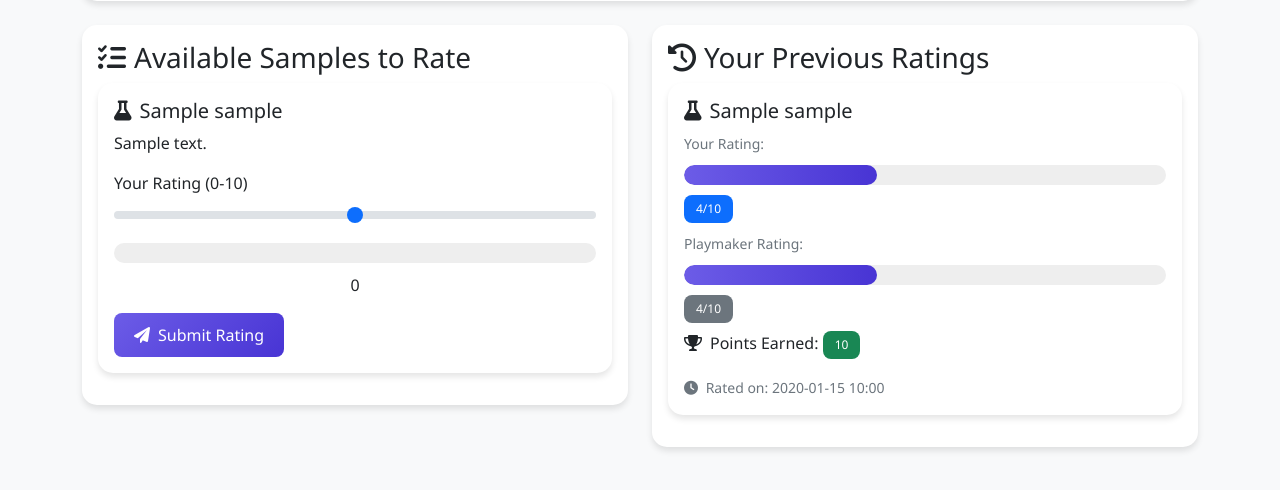
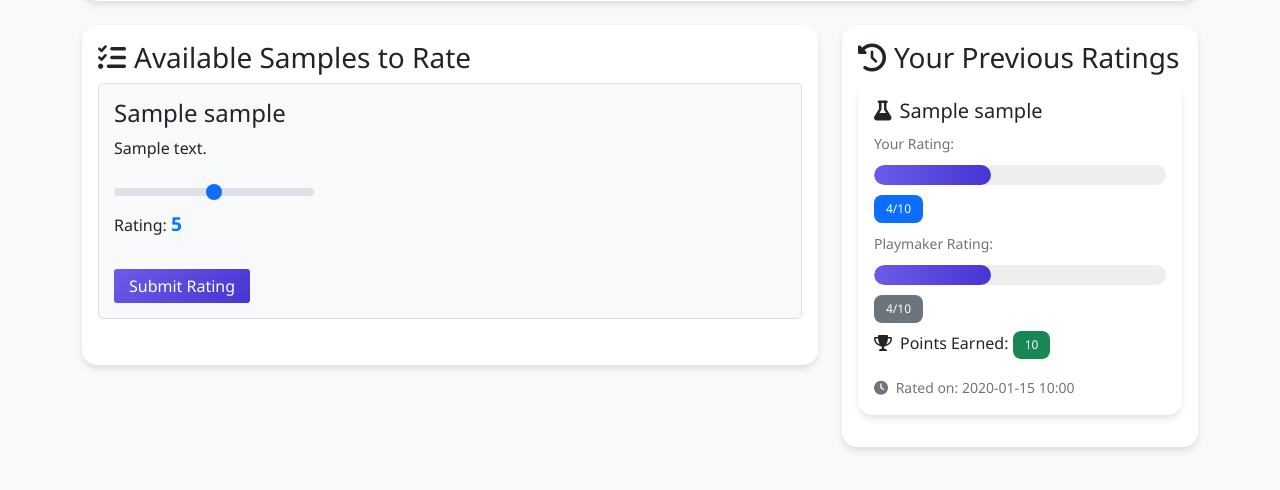
Before and after one commit to dak-mit/Rating_Meter, a Flask app: template templates/player_dashboard.html in a window 1280 px wide. Shown: the part 203-693 px from the top of the page. Run offline with Flask 2, Linux system fonts and the light colour scheme; the template is opened without the code that fills it: most values are stand-ins (such as "Sample title", 1, 10 or a date in 2020).

Commit message:
Fixing The Slider Bug

```diff
--- a/api/index.py
+++ b/api/index.py
@@ -107,14 +107,22 @@ def dashboard():
                                 users=users)
         else:
             samples = list(mongo.db.samples.find())
-            user_ratings = list(mongo.db.ratings.find(
-                {'user_id': ObjectId(current_user.id)}
-            ))
-            rated_sample_ids = [r['sample_id'] for r in user_ratings]
+            # Get ratings and convert ObjectId to string
+            ratings_cursor = mongo.db.ratings.find({'user_id': ObjectId(current_user.id)})
+            ratings = []
+            for rating in ratings_cursor:
+                # Add sample information to rating
+                sample = mongo.db.samples.find_one({'_id': rating['sample_id']})
+                if sample:
+                    rating['sample_name'] = sample['name']
+                ratings.append(rating)
+
+            rated_sample_ids = [r['sample_id'] for r in ratings]
             unrated_samples = [s for s in samples if s['_id'] not in rated_sample_ids]
+
             return render_template('player_dashboard.html',
                                 samples=unrated_samples,
-                                ratings=user_ratings)
+                                ratings=ratings)
     except Exception as e:
         logger.error(f"Error in dashboard: {str(e)}")
         flash('Error loading dashboard')
--- a/templates/base.html
+++ b/templates/base.html
@@ -113,6 +113,43 @@
             from { opacity: 0; transform: translateY(20px); }
             to { opacity: 1; transform: translateY(0); }
         }
+
+        .rating-slider {
+            margin: 20px 0;
+        }
+
+        .rating-slider input[type="range"] {
+            width: 200px;
+        }
+
+        .sample-rating {
+            margin-bottom: 30px;
+            padding: 15px;
+            border: 1px solid #ddd;
+            border-radius: 5px;
+            background-color: #f8f9fa;
+        }
+
+        .sample-rating button {
+            margin-top: 10px;
+            padding: 5px 15px;
+            background-color: #007bff;
+            color: white;
+            border: none;
+            border-radius: 3px;
+            cursor: pointer;
+            transition: background-color 0.3s;
+        }
+
+        .sample-rating button:hover {
+            background-color: #0056b3;
+        }
+
+        .rating-value {
+            font-size: 1.2em;
+            font-weight: bold;
+            color: #007bff;
+        }
     </style>
 </head>
 <body>
@@ -174,5 +211,6 @@
     </div>
 
     <script src="https://cdn.jsdelivr.net/npm/bootstrap@5.1.3/dist/js/bootstrap.bundle.min.js"></script>
+    {% block scripts %}{% endblock %}
 </body>
 </html>
--- a/templates/player_dashboard.html
+++ b/templates/player_dashboard.html
@@ -18,7 +18,7 @@
 </div>
 
 <div class="row">
-    <div class="col-md-6">
+    <div class="col-md-8">
         <div class="card mb-4">
             <div class="card-body">
                 <h3 class="card-title">
@@ -26,28 +26,23 @@
                 </h3>
                 {% if samples %}
                     {% for sample in samples %}
-                    <div class="card mb-3">
-                        <div class="card-body">
-                            <h5 class="card-title">
-                                <i class="fas fa-flask me-2"></i>{{ sample.name }}
-                            </h5>
-                            <p class="card-text">{{ sample.description }}</p>
-                            <form method="POST" action="{{ url_for('rate_sample', sample_id=sample.id) }}" class="rating-form">
-                                <div class="mb-3">
-                                    <label for="rating" class="form-label">Your Rating (0-10)</label>
-                                    <input type="range" class="form-range" id="rating-{{ sample.id }}"
-                                           name="rating" min="0" max="10" step="0.5"
-                                           oninput="updateRatingMeter(this.value, {{ sample.id }})">
-                                    <div class="rating-meter">
-                                        <div class="rating-meter-fill" id="meter-{{ sample.id }}" style="width: 0%"></div>
-                                    </div>
-                                    <div class="text-center" id="rating-value-{{ sample.id }}">0</div>
-                                </div>
-                                <button type="submit" class="btn btn-primary">
-                                    <i class="fas fa-paper-plane me-2"></i>Submit Rating
-                                </button>
-                            </form>
-                        </div>
+                    <div class="sample-rating">
+                        <h4>{{ sample.name }}</h4>
+                        <p>{{ sample.description }}</p>
+                        <form action="{{ url_for('rate_sample', sample_id=sample._id) }}" method="POST">
+                            <div class="rating-slider">
+                                <input type="range"
+                                       name="rating"
+                                       min="0"
+                                       max="10"
+                                       step="0.5"
+                                       value="5"
+                                       class="form-range"
+                                       oninput="updateRatingValue(this, '{{ sample._id }}')">
+                                <p>Rating: <span id="ratingValue_{{ sample._id }}" class="rating-value">5</span></p>
+                            </div>
+                            <button type="submit" class="btn btn-primary">Submit Rating</button>
+                        </form>
                     </div>
                     {% endfor %}
                 {% else %}
@@ -60,7 +55,7 @@
         </div>
     </div>
 
-    <div class="col-md-6">
+    <div class="col-md-4">
         <div class="card">
             <div class="card-body">
                 <h3 class="card-title">
@@ -112,11 +107,16 @@
 </div>
 
 <script>
-function updateRatingMeter(value, sampleId) {
-    const meter = document.getElementById(`meter-${sampleId}`);
-    const valueDisplay = document.getElementById(`rating-value-${sampleId}`);
-    meter.style.width = `${value * 10}%`;
-    valueDisplay.textContent = value;
+function updateRatingValue(slider, sampleId) {
+    const value = parseFloat(slider.value);
+    const displayElement = document.getElementById('ratingValue_' + sampleId);
+    displayElement.textContent = value.toFixed(1);
+
+    // Add animation
+    displayElement.style.transform = 'scale(1.2)';
+    setTimeout(() => {
+        displayElement.style.transform = 'scale(1)';
+    }, 200);
 }
 </script>
 {% endblock %}
```
